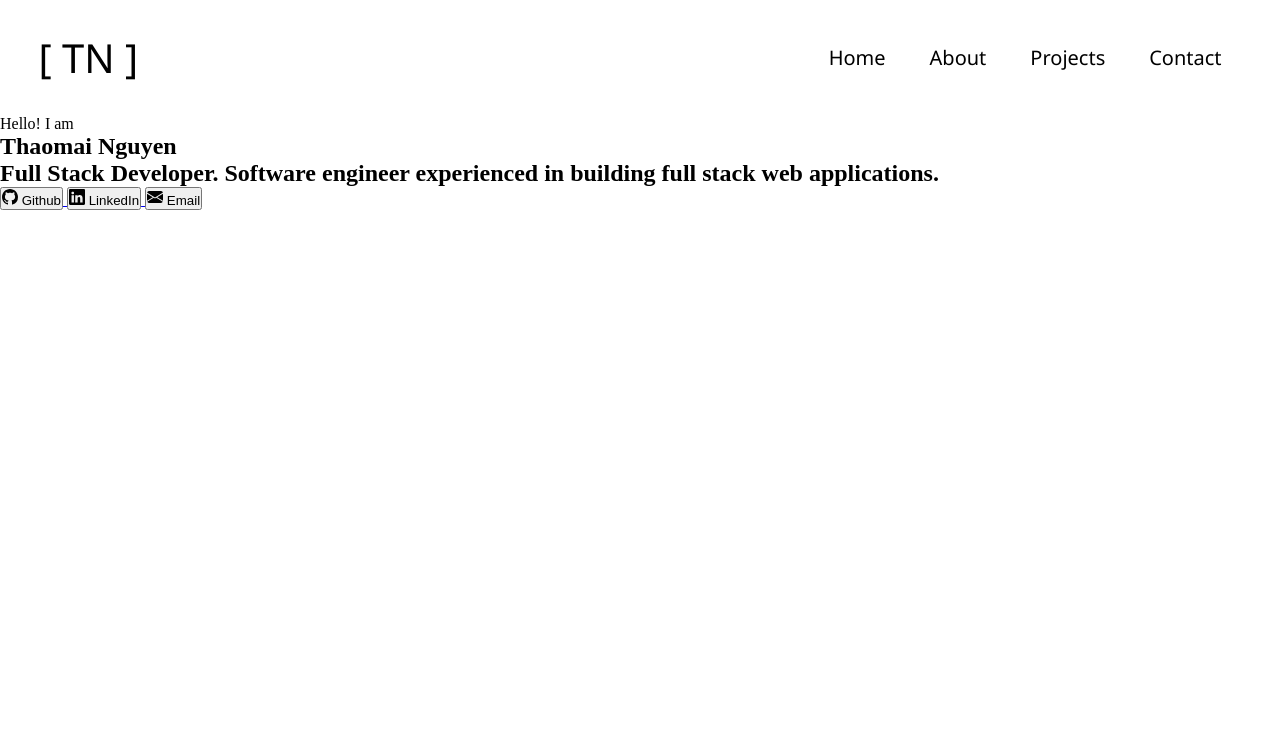
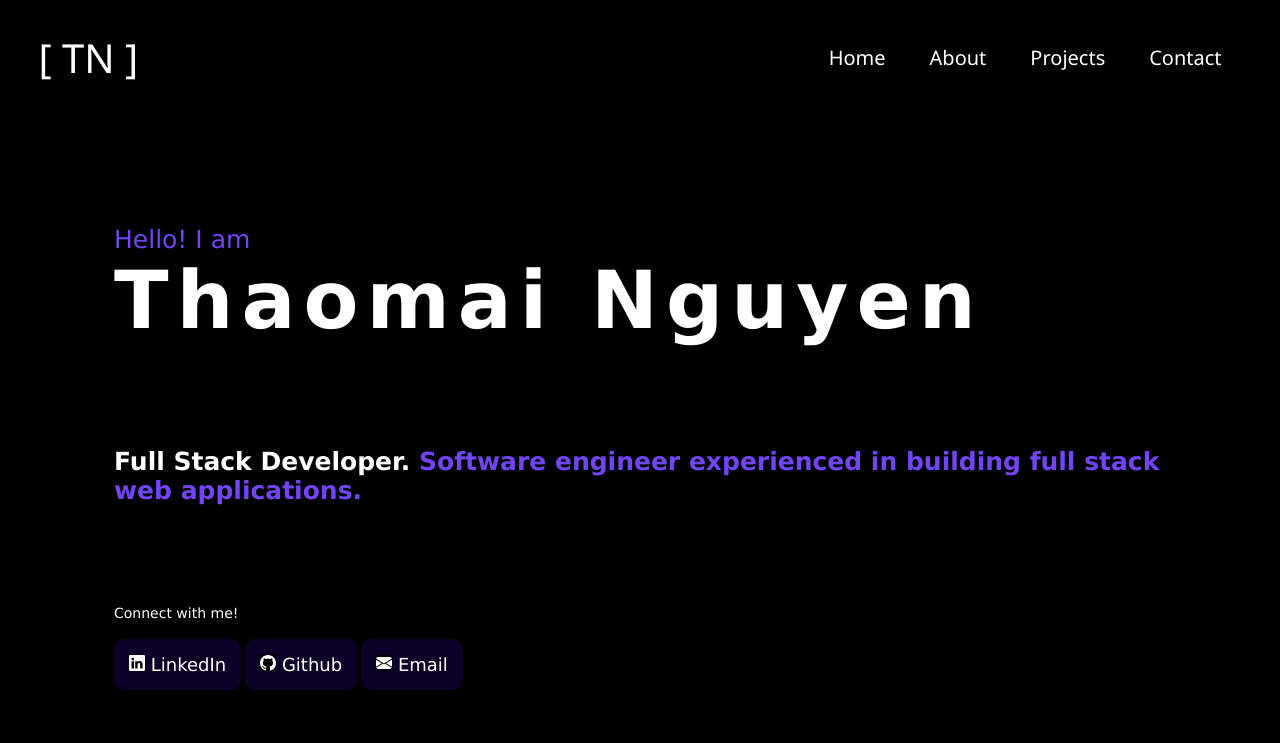
Before and after one commit to chilledpop/portfolio, a plain HTML site: page index.html in a window 1280 px wide. Drawn offline with Linux system fonts and the light colour scheme.

Commit message:
added classes and styled intro section

```diff
--- a/index.html
+++ b/index.html
@@ -24,41 +24,40 @@
     </header>
 
     <main>
-      <div>
-        <section id="home">
+      <section id="home" class="home-box">
         <!-- introduction -->
-          <div class="intro">
-            <div>
-              <p class="hello">Hello! I am</p>
+        <div class="intro-container">
+          <p class="intro-text purple-text subheading">Hello! I am</p>
+          <h2 class="intro-text name">Thaomai Nguyen</h2>
         </div>
-            <h2 class="name">Thaomai Nguyen</h2>
-          </div>
-          <div class="description">
-            <h2>
-              <span class="job-title">Full Stack Developer.</span>
-              <span class="job-title-continued">Software engineer experienced in building full stack web applications.</span>
+        <div class="intro-container">
+          <h2 class="intro-text subheading">
+            <span>Full Stack Developer.</span>
+            <span class="purple-text">Software engineer experienced in building full stack web applications.</span>
           </h2>
         </div>
         <!-- contact buttons -->
-          <div class="link-buttons">
+        <div class="intro-container">
+          <p class="intro-text body-text">Connect with me!</p>
+          <br />
+          <a href="https://www.linkedin.com/in/thaomainguyen/">
+            <button class="contact-button">
+            <svg xmlns="http://www.w3.org/2000/svg" width="16" height="16" fill="currentColor" class="bi bi-linkedin" viewBox="0 0 16 16">
+              <path d="M0 1.146C0 .513.526 0 1.175 0h13.65C15.474 0 16 .513 16 1.146v13.708c0 .633-.526 1.146-1.175 1.146H1.175C.526 16 0 15.487 0 14.854V1.146zm4.943 12.248V6.169H2.542v7.225h2.401zm-1.2-8.212c.837 0 1.358-.554 1.358-1.248-.015-.709-.52-1.248-1.342-1.248-.822 0-1.359.54-1.359 1.248 0 .694.521 1.248 1.327 1.248h.016zm4.908 8.212V9.359c0-.216.016-.432.08-.586.173-.431.568-.878 1.232-.878.869 0 1.216.662 1.216 1.634v3.865h2.401V9.25c0-2.22-1.184-3.252-2.764-3.252-1.274 0-1.845.7-2.165 1.193v.025h-.016a5.54 5.54 0 0 1 .016-.025V6.169h-2.4c.03.678 0 7.225 0 7.225h2.4z"/>
+            </svg>
+            LinkedIn
+            </button>
+          </a>
           <a href="https://github.com/chilledpop" >
-              <button class="github-button">
+            <button class="contact-button">
             <svg xmlns="http://www.w3.org/2000/svg" width="16" height="16" fill="currentColor" class="bi bi-github" viewBox="0 0 16 16">
               <path d="M8 0C3.58 0 0 3.58 0 8c0 3.54 2.29 6.53 5.47 7.59.4.07.55-.17.55-.38 0-.19-.01-.82-.01-1.49-2.01.37-2.53-.49-2.69-.94-.09-.23-.48-.94-.82-1.13-.28-.15-.68-.52-.01-.53.63-.01 1.08.58 1.23.82.72 1.21 1.87.87 2.33.66.07-.52.28-.87.51-1.07-1.78-.2-3.64-.89-3.64-3.95 0-.87.31-1.59.82-2.15-.08-.2-.36-1.02.08-2.12 0 0 .67-.21 2.2.82.64-.18 1.32-.27 2-.27.68 0 1.36.09 2 .27 1.53-1.04 2.2-.82 2.2-.82.44 1.1.16 1.92.08 2.12.51.56.82 1.27.82 2.15 0 3.07-1.87 3.75-3.65 3.95.29.25.54.73.54 1.48 0 1.07-.01 1.93-.01 2.2 0 .21.15.46.55.38A8.012 8.012 0 0 0 16 8c0-4.42-3.58-8-8-8z"/>
             </svg>
             Github
             </button>
           </a>
-            <a href="https://www.linkedin.com/in/thaomainguyen/">
-              <button class="linkedin-button">
-                <svg xmlns="http://www.w3.org/2000/svg" width="16" height="16" fill="currentColor" class="bi bi-linkedin" viewBox="0 0 16 16">
-                  <path d="M0 1.146C0 .513.526 0 1.175 0h13.65C15.474 0 16 .513 16 1.146v13.708c0 .633-.526 1.146-1.175 1.146H1.175C.526 16 0 15.487 0 14.854V1.146zm4.943 12.248V6.169H2.542v7.225h2.401zm-1.2-8.212c.837 0 1.358-.554 1.358-1.248-.015-.709-.52-1.248-1.342-1.248-.822 0-1.359.54-1.359 1.248 0 .694.521 1.248 1.327 1.248h.016zm4.908 8.212V9.359c0-.216.016-.432.08-.586.173-.431.568-.878 1.232-.878.869 0 1.216.662 1.216 1.634v3.865h2.401V9.25c0-2.22-1.184-3.252-2.764-3.252-1.274 0-1.845.7-2.165 1.193v.025h-.016a5.54 5.54 0 0 1 .016-.025V6.169h-2.4c.03.678 0 7.225 0 7.225h2.4z"/>
-                </svg>
-                LinkedIn
-              </button>
-            </a>
           <a href="mailto:thaomaicnguyen@gmail.com">
-              <button class="email-button">
+            <button class="contact-button">
             <svg xmlns="http://www.w3.org/2000/svg" width="16" height="16" fill="currentColor" class="bi bi-envelope-fill" viewBox="0 0 16 16">
               <path d="M.05 3.555A2 2 0 0 1 2 2h12a2 2 0 0 1 1.95 1.555L8 8.414.05 3.555ZM0 4.697v7.104l5.803-3.558L0 4.697ZM6.761 8.83l-6.57 4.027A2 2 0 0 0 2 14h12a2 2 0 0 0 1.808-1.144l-6.57-4.027L8 9.586l-1.239-.757Zm3.436-.586L16 11.801V4.697l-5.803 3.546Z"/>
             </svg>
@@ -67,7 +66,9 @@
           </a>
         </div>
       </section>
-      </div>
+
+      <section id="about" class="about-container">
+      </section>
 
       <script src="script.js"></script>
   </body>
--- a/style.css
+++ b/style.css
@@ -2,6 +2,19 @@
     margin: 0;
     padding: 0;
     box-sizing: border-box;
+    background-color: black;
+    color: white;
+}
+
+/* STYLING HEADER AND NAVIGATION BAR */
+
+header {
+    display: flex;
+    flex-direction: row;
+    justify-content: space-between;
+    flex-wrap: wrap;
+    padding: 30px 3%;
+    align-items: center;
 }
 
 
@@ -13,39 +26,90 @@ li a {
 }
 
 
-header {
-    display: flex;
-    flex-direction: row;
-    justify-content: space-between;
-    flex-wrap: wrap;
-    padding: 30px 3%;
-    align-items: center;
-}
-
-
-header div span {
+.logo {
     cursor: pointer;
     font-family: 'Segoe UI', Tahoma, Verdana, sans-serif;
     font-size: 40px;
 }
 
 
-header nav ul {
+.nav-links {
     list-style: none;
 }
 
 
-header nav ul li {
+.nav-links li {
     display: inline-block;
     padding: 0px 20px;
 }
 
 
-header nav ul li a {
+.nav-links li a {
     transition: all 0.3s ease 0s;
+    color: white;
 }
 
 
-header nav ul li a:hover {
-    color: #bdbdbd;
+.nav-links li a:hover {
+    color: cornflowerblue;
 }
+
+
+/* STYLING INTRO CONTAINER AND BUTTONS */
+
+.home-box {
+    margin: 60px 5%;
+}
+
+
+.intro-container {
+    padding: 50px;
+}
+
+
+/* STYLING PAGE FONTS, TEXT COLOR, AND FONT SIZING */
+
+.intro-text {
+    font-family: 'Geneva';
+}
+
+
+.purple-text {
+    color: #7145F5;
+}
+
+
+.subheading {
+    font-size: 25px;
+}
+
+
+.name {
+    font-size: 80px;
+    letter-spacing: 8px;
+}
+
+
+.contact-button {
+    background-color: #0C0227;
+    border-radius: 10px;
+    border-style: none;
+    font-family: 'Geneva';
+    font-size: 18px;
+    padding: 15px;
+}
+
+
+.body-text {
+    font-size: 14px;
+}
+
+
+a {
+    text-decoration: none;
+}
+
+
+button {
+    cursor: pointer;
+}
```
Lines whose indentation alone changed are shown as unchanged.
